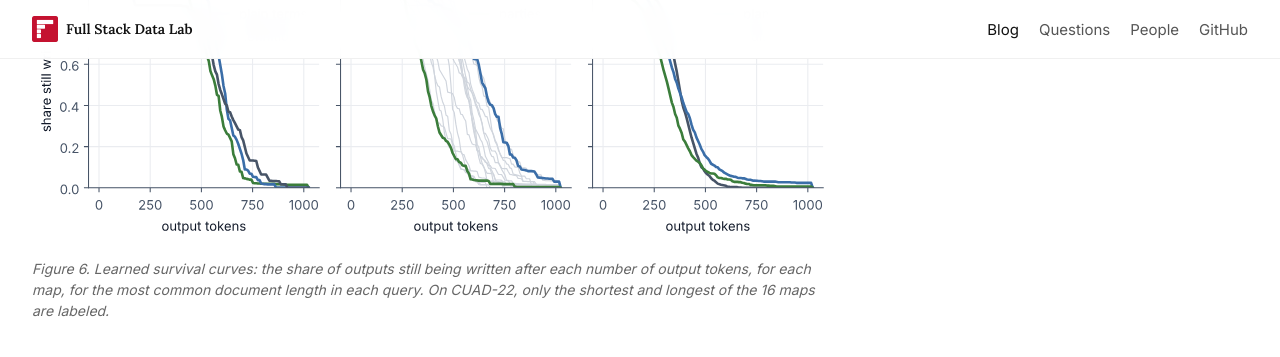
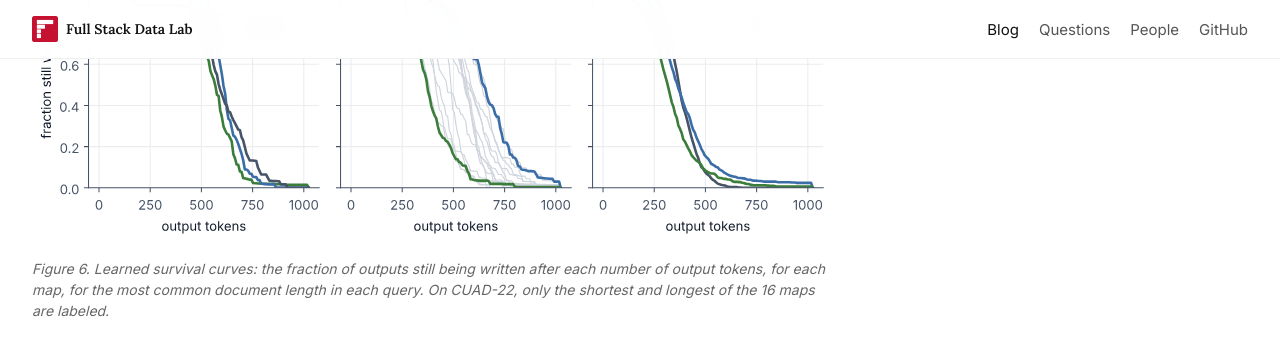
Before and after one commit to fsdatalab/fsdatalab.github.io, a Jekyll site: the page built from _posts/2026-11-03-ai-map.md, in a window 1280 px wide and 900 px high, scrolled down 8469 px. Shown: the top 357 px of the window. Built offline with Jekyll 4.4.1, drawn with Linux system fonts in a browser that asks for light colours.

Commit message:
Say fraction, not share, for the survival curves
Co-Authored-By: Claude Opus 5.5 <noreply@anthropic.com>
Claude-Session: https://claude.ai/code/session_012G22YJx4kj4XdzctLAjr6j

```diff
--- a/_posts/2026-11-03-ai-map.md
+++ b/_posts/2026-11-03-ai-map.md
@@ -225,7 +225,7 @@ So we're sold on adaptive admission. But what does it actually learn? Quail lear
 
 <figure id="figure-6" style="width: min(52rem, calc(100vw - 3rem));">
 <img src="{{ '/assets/blog/ai-map/survival-curves.svg' | relative_url }}" alt="Learned survival curves for each map, for the most common document length in each query. On CUAD-22, parties finishes first and payments runs longest. On CUAD-21, the three maps end at similar lengths. On AGENT-6, edits finish earlier than commands and plan.">
-<figcaption>Figure 6. Learned survival curves: the share of outputs still being written after each number of output tokens, for each map, for the most common document length in each query. On CUAD-22, only the shortest and longest of the 16 maps are labeled.</figcaption>
+<figcaption>Figure 6. Learned survival curves: the fraction of outputs still being written after each number of output tokens, for each map, for the most common document length in each query. On CUAD-22, only the shortest and longest of the 16 maps are labeled.</figcaption>
 </figure>
 
 First, output lengths vary from map to map, even on documents of the same length. On CUAD-21, the three maps end at similar lengths: 94–98% of outputs end within 800 tokens. On CUAD-22, the 16 maps spread further: 63% of "parties" outputs end within 400 tokens, while 15% of "payments" outputs are still being written at 800 tokens.
```
Also changed, not shown: assets/blog/ai-map/survival-curves.svg.
